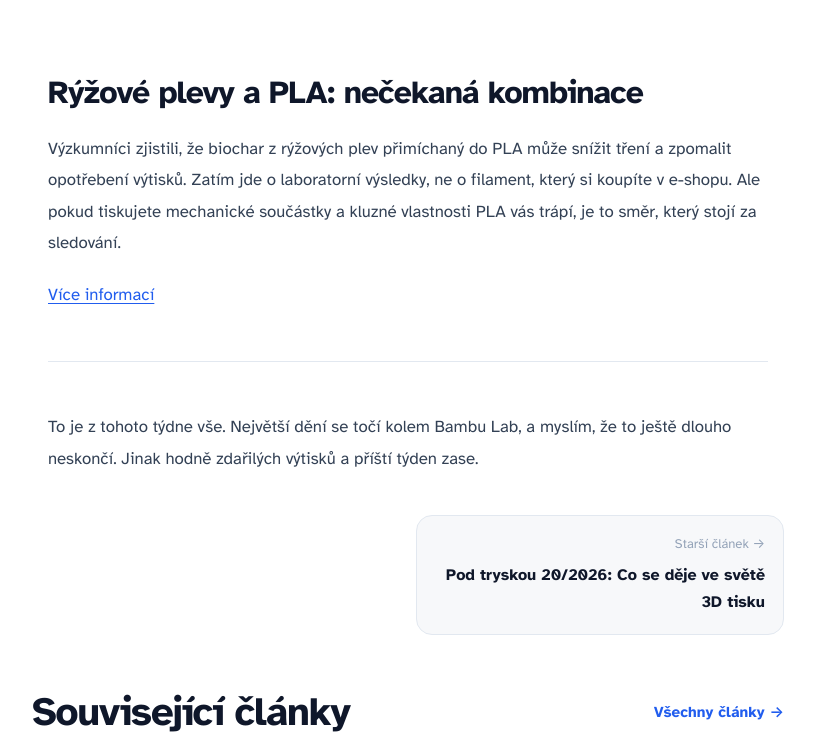
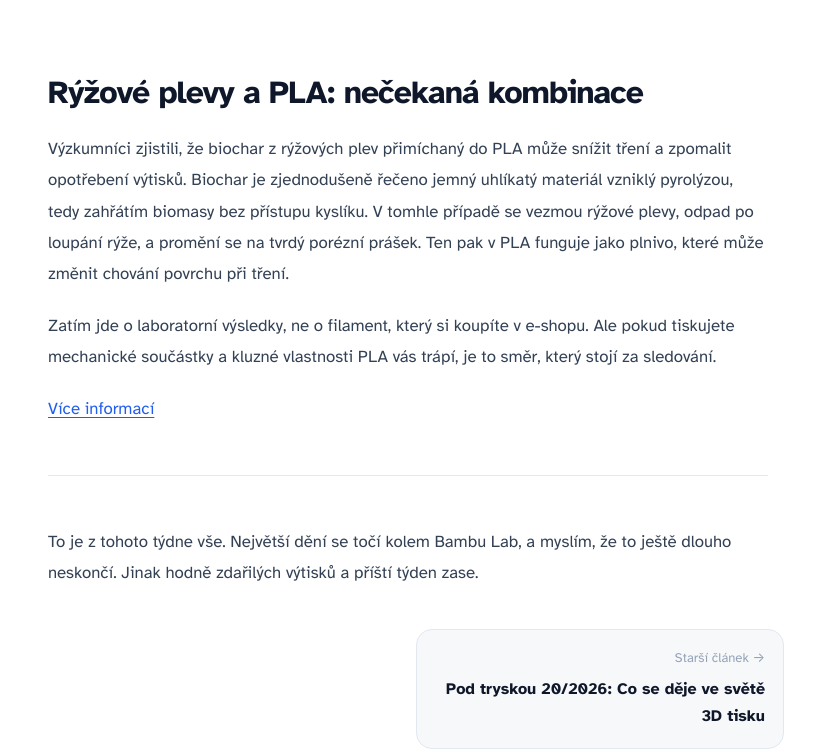
Before and after one commit to PavelTajdus/3dtiskjeradost, an Astro site: page /blog/pod-tryskou-21-2026 in a window 1280 px wide. Shown: the part 4120-4870 px from the top of the page, without its empty margins (72-887 px from the left). Built offline with nearby package versions, Linux system fonts and the light colour scheme; Astro itself is replaced by a stand-in of ours.

Commit message:
explain rice husk biochar

```diff
--- a/src/content/blog/pod-tryskou-21-2026.md
+++ b/src/content/blog/pod-tryskou-21-2026.md
@@ -76,7 +76,9 @@ The Next Layer prošel 12 profilů tvůrců 3D modelů a vybral z nich praktick
 
 ## Rýžové plevy a PLA: nečekaná kombinace
 
-Výzkumníci zjistili, že biochar z rýžových plev přimíchaný do PLA může snížit tření a zpomalit opotřebení výtisků. Zatím jde o laboratorní výsledky, ne o filament, který si koupíte v e-shopu. Ale pokud tiskujete mechanické součástky a kluzné vlastnosti PLA vás trápí, je to směr, který stojí za sledování.
+Výzkumníci zjistili, že biochar z rýžových plev přimíchaný do PLA může snížit tření a zpomalit opotřebení výtisků. Biochar je zjednodušeně řečeno jemný uhlíkatý materiál vzniklý pyrolýzou, tedy zahřátím biomasy bez přístupu kyslíku. V tomhle případě se vezmou rýžové plevy, odpad po loupání rýže, a promění se na tvrdý porézní prášek. Ten pak v PLA funguje jako plnivo, které může změnit chování povrchu při tření.
+
+Zatím jde o laboratorní výsledky, ne o filament, který si koupíte v e-shopu. Ale pokud tiskujete mechanické součástky a kluzné vlastnosti PLA vás trápí, je to směr, který stojí za sledování.
 
 [Více informací](https://www.fabbaloo.com/news/rice-husk-biochar-helps-pla-slide-better-with-ml)
 
```
